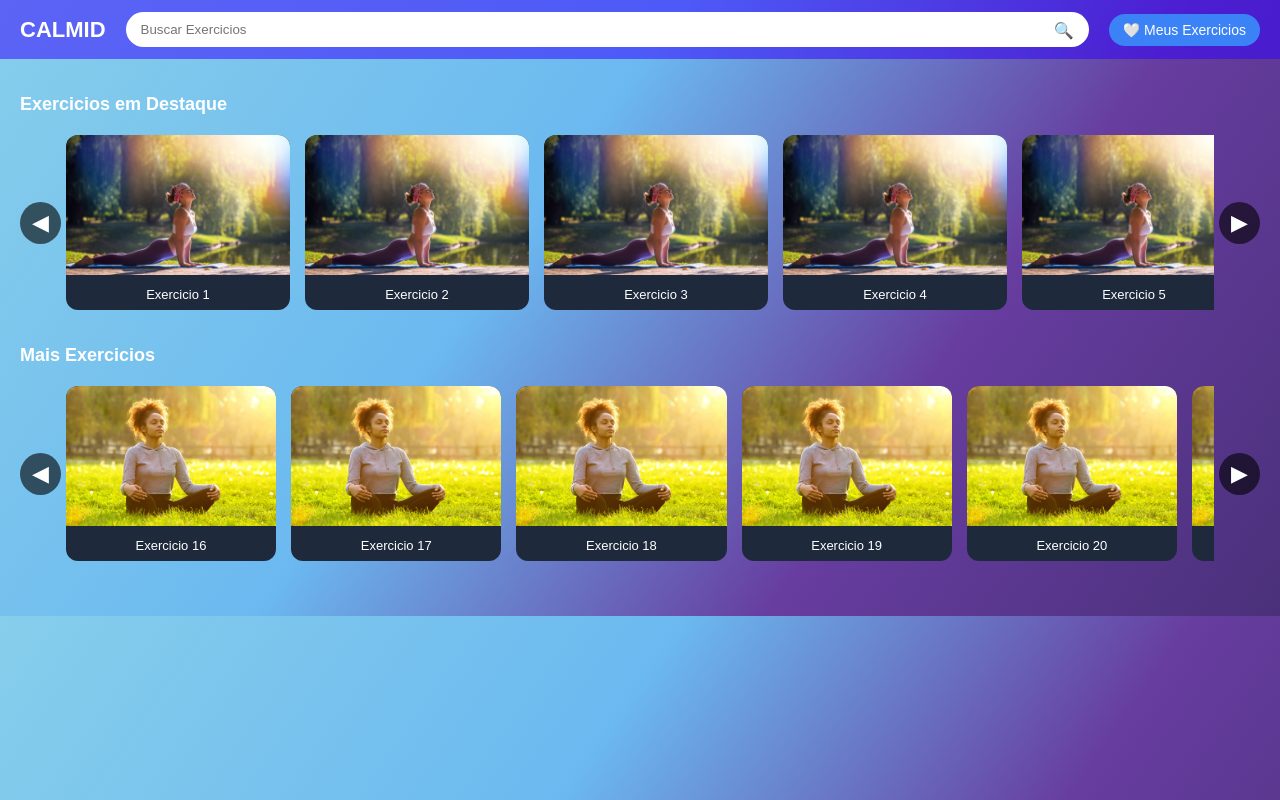
After one commit to caio1274/Projeto-PI, a PHP site: page /execicios.html in a window 1280 px wide. The commit adds this page. Run offline with PHP 8.4, Linux system fonts and the light colour scheme.

Commit message:
agora sima

```diff
--- /dev/null
+++ b/css/execicios.css
@@ -0,0 +1,154 @@
+    /* ===== RESET PADRÃO ===== */
+    * {
+      margin: 0;              /* Remove margens padrão */
+      padding: 0;             /* Remove espaçamentos padrão */
+      box-sizing: border-box; /* Evita que padding quebre o layout */
+      font-family: Arial, Helvetica, sans-serif; /* Fonte padrão */
+    }
+
+    /* ===== ESTILO DO CORPO DA PÁGINA ===== */
+    body {
+      /* Fundo em degradê azul para roxo */
+      background: linear-gradient(125deg, #87ceeb 0%, #6bb9f0 40%, #673DA0 70%, #4a307a 100%);
+      color: white; /* Cor padrão do texto */
+    }
+
+    /* ===== HEADER (TOPO DO SITE) ===== */
+    header {
+      background-color: rgba(51, 0, 255, 0.514); /* Fundo semi-transparente */
+      padding: 12px 20px; /* Espaçamento interno */
+      display: flex; /* Alinha os itens em linha */
+      align-items: center; /* Centraliza verticalmente */
+      gap: 20px; /* Espaço entre os elementos */
+    }
+
+    /* Logo do site */
+    .logo {
+      font-weight: bold; /* Texto em negrito */
+      font-size: 22px;   /* Tamanho da fonte */
+      white-space: nowrap; /* Impede quebra de linha */
+    }
+
+    /* Área da barra de busca */
+    .search {
+      flex: 1; /* Ocupa todo espaço disponível */
+      position: relative; /* Necessário para posicionar o ícone */
+    }
+
+    /* Campo de texto da busca */
+    .search input {
+      width: 100%; /* Ocupa toda a largura */
+      padding: 10px 40px 10px 15px; /* Espaçamento interno */
+      border-radius: 20px; /* Bordas arredondadas */
+      border: none; /* Remove borda */
+      outline: none; /* Remove contorno ao clicar */
+      background-color: #ffffff; /* Fundo branco */
+      color: rgb(196, 63, 63); /* Cor do texto digitado */
+    }
+
+    /* Ícone de lupa */
+    .search span {
+      position: absolute; /* Posiciona dentro do input */
+      right: 15px; /* Distância da direita */
+      top: 50%; /* Centraliza verticalmente */
+      transform: translateY(-50%);
+      cursor: pointer; /* Cursor de clique */
+    }
+
+    /* Área dos botões do header */
+    .header-actions {
+      display: flex;
+      align-items: center;
+      gap: 15px;
+    }
+
+    /* Botão padrão */
+    .btn {
+      background-color: #3b82f6; /* Azul */
+      padding: 8px 14px;
+      border-radius: 20px;
+      cursor: pointer;
+      font-size: 14px;
+    }
+
+    /* ===== CONTEÚDO PRINCIPAL ===== */
+    main {
+      padding: 20px; /* Espaçamento interno */
+    }
+
+    /* Títulos das seções */
+    h2 {
+      margin: 15px 0 10px;
+      font-size: 18px;
+    }
+
+    /* ===== CARROSSEL ===== */
+    .carousel-container {
+      position: relative;
+      display: flex;
+      align-items: center;
+      margin-bottom: 25px;
+    }
+
+    /* Área que contém os cards */
+    .carousel {
+      display: flex; /* Cards em linha */
+      gap: 15px; /* Espaço entre cards */
+      overflow-x: auto; /* Scroll horizontal */
+      scroll-behavior: smooth; /* Rolagem suave */
+      padding: 10px 0;
+    }
+
+    /* Remove a barra de rolagem visível */
+    .carousel::-webkit-scrollbar {
+      display: none;
+    }
+
+    /* Card individual do exercício */
+    .game-card {
+      min-width: 160px; /* Largura mínima */
+      background-color: #1e293b;
+      border-radius: 12px;
+      overflow: hidden;
+      cursor: pointer;
+      transition: transform 0.2s;
+      flex-shrink: 0; /* Impede o card de encolher */
+    }
+
+    /* Efeito ao passar o mouse */
+    .game-card:hover {
+      transform: scale(1.05);
+    }
+
+    /* Imagem do card */
+    .game-card img {
+      width: 100%;
+      height: 140px;
+      object-fit: cover; /* Ajusta a imagem sem distorcer */
+    }
+
+    /* Nome do exercício */
+    .game-name {
+      padding: 8px;
+      font-size: 13px;
+      text-align: center;
+    }
+
+    /* Botões de navegação do carrossel */
+    .nav {
+      background-color: rgba(0,0,0,0.6);
+      color: white;
+      border: none;
+      font-size: 22px;
+      padding: 8px 12px;
+      cursor: pointer;
+      border-radius: 50%;
+    }
+
+    .nav.left {
+      margin-right: 5px;
+    }
+
+    .nav.right {
+      margin-left: 5px;
+    }
--- /dev/null
+++ b/execicios.html
@@ -0,0 +1,96 @@
+<!DOCTYPE html>
+<!-- Define o tipo do documento como HTML5 -->
+<html lang="pt-BR">
+<!-- Define o idioma do site como português do Brasil -->
+
+<head>
+  <meta charset="UTF-8">
+  <!-- Permite usar acentos e caracteres especiais -->
+  <link rel="stylesheet" href="css/execicios.css">
+  <title>Calmid</title>
+  <link rel="shortcut icon" href="Imagens-logo/LOGO-fivecon.png" type="image/x-icon">
+  <!-- Título que aparece na aba do navegador -->
+
+</head>
+
+<body>
+  <!-- ===== HEADER ===== -->
+  <header>
+    <div class="logo">CALMID</div>
+    <!-- Nome do site -->
+
+    <div class="search">
+      <input type="text" placeholder="Buscar Exercicios">
+      <span>🔍</span>
+    </div>
+
+    <div class="header-actions">
+      <div class="btn">🤍 Meus Exercicios</div>
+    </div>
+  </header>
+
+  <!-- ===== CONTEÚDO PRINCIPAL ===== -->
+  <main>
+
+    <!-- FILEIRA DE CIMA -->
+    <h2>Exercicios em Destaque</h2>
+
+    <div class="carousel-container">
+      <!-- Botão para mover o carrossel para a esquerda -->
+      <button class="nav left" onclick="scrollCarousel('cima', -1)">◀</button>
+
+      <div class="carousel" id="cima">
+        <!-- JavaScript gera 15 cards automaticamente -->
+        <script>
+          for (let i = 1; i <= 15; i++) {
+            document.write(`
+              <div class="game-card">
+                <img src="imagens-utilizadas/yoga.jpg">
+                <div class="game-name">Exercicio ${i}</div>
+              </div>
+            `);
+          }
+        </script>
+      </div>
+
+      <!-- Botão para mover o carrossel para a direita -->
+      <button class="nav right" onclick="scrollCarousel('cima', 1)">▶</button>
+    </div>
+
+    <!-- FILEIRA DE BAIXO -->
+    <h2>Mais Exercicios</h2>
+
+    <div class="carousel-container">
+      <button class="nav left" onclick="scrollCarousel('baixo', -1)">◀</button>
+
+      <div class="carousel" id="baixo">
+        <script>
+          for (let i = 16; i <= 30; i++) {
+            document.write(`
+              <div class="game-card">
+                <img src="imagens-utilizadas/respirando.png">
+                <div class="game-name">Exercicio ${i}</div>
+              </div>
+            `);
+          }
+        </script>
+      </div>
+
+      <button class="nav right" onclick="scrollCarousel('baixo', 1)">▶</button>
+    </div>
+
+  </main>
+
+  <!-- ===== JAVASCRIPT ===== -->
+  <script>
+    /* Função que move o carrossel */
+    function scrollCarousel(id, direction) {
+      const carousel = document.getElementById(id); /* Pega o carrossel pelo ID */
+      carousel.scrollBy({
+        left: 300 * direction, /* Move para esquerda ou direita */
+        behavior: "smooth"     /* Animação suave */
+      });
+    }
+  </script>
+</body>
+</html>
--- a/navegação.html
+++ b/navegação.html
@@ -41,14 +41,14 @@
         </div>
       </a>
 
-      <a href="#" class="link-botao">
+      <a href="jogos.html" class="link-botao">
         <div class="botao-menu">
           <img src="imagens-utilizadas/jogos.jpeg" class="img-botao">
           <div class="texto-botao">Jogos para descansar a mente</div>
         </div>
       </a>
 
-      <a href="#" class="link-botao">
+      <a href="execicios.html" class="link-botao">
         <div class="botao-menu">
           <img src="imagens-utilizadas/relaxamento.jpeg" class="img-botao">
           <div class="texto-botao">Exercícios de relaxamento</div>
```
Also changed, not shown: cenario.html (deleted, +0 -31 lines), css/carregando.css (+41 -56 lines), css/cenario.css (deleted, +0 -70 lines), css/jogos.css (added, +99 -0 lines), css/navegacao.css (+65 -28 lines), jogos.html (added, +46 -0 lines), imagens-utilizadas/Respirando.png (added), imagens-utilizadas/autoconhecimento.png (added), imagens-utilizadas/yoga.jpg (added).
